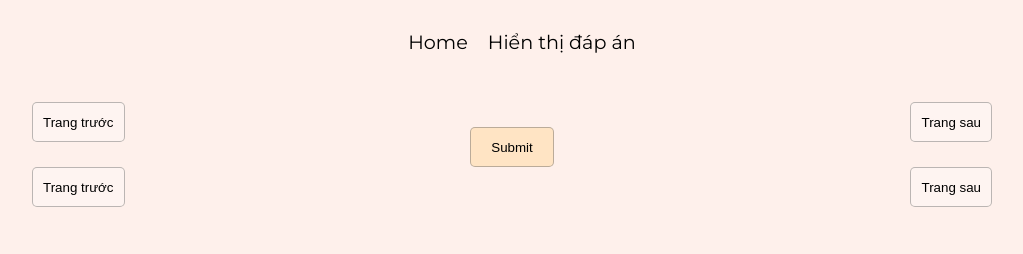
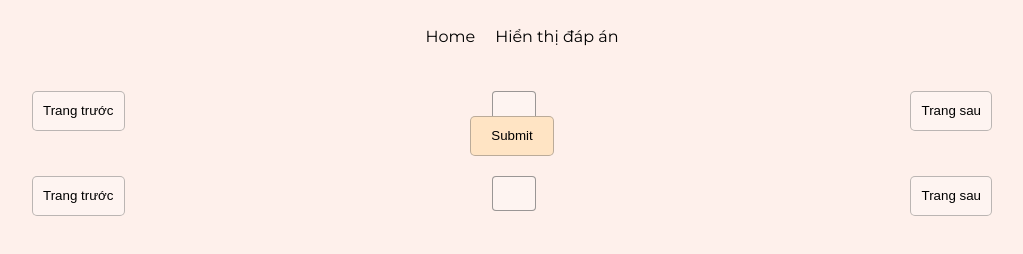
Before and after one commit to nguyen28122004/ktvm, a plain HTML site: page index.html in a window 1280 px wide. Shown: the whole page, without its empty margins (128-1151 px from the left). Drawn offline with nearby package versions, Linux system fonts and the light colour scheme; no server answers; a web font is replaced by a local one.

Commit message:
Add files via upload

```diff
--- a/index.css
+++ b/index.css
@@ -28,6 +28,7 @@ body:last-child
 
 nav
 {
+    font-size: 1rem;
     display: flex;
     flex-direction: row;
     align-items: center;
@@ -95,6 +96,7 @@ input[type="radio"]
 }
 .right-answer-box
 {
+    background-color: rgba(118, 187, 124, 0.438);
     margin-bottom: 30px;
 }
 
@@ -128,8 +130,52 @@ button.submit
     padding-left: 20px;
     padding-right: 20px;
     background-color: bisque;
+    margin-bottom: 20px;
 }
 .hidden
 {
     display: none;
 }
+
+.current-page
+{
+    display: flex;
+    flex-direction: row;
+}
+
+input.current-page-input
+{
+    font-family: 'Montserrat', sans-serif;
+    display: flex;
+    align-items: center;
+    justify-content: center;
+    padding-left: 5px;
+    box-sizing: content-box;
+    background-color: rgba(255, 255, 255, 0.308);
+    width: 35px;
+    font-size: 1rem;
+    letter-spacing: 0.2rem;
+    outline: none;
+    border: solid rgba(90, 90, 90, 0.611) 1px;
+    border-radius: 4px;
+    margin-bottom: 5px;
+    text-align: center;
+}
+.last-page
+{
+    display: inline-flex;
+    align-items: center;
+    align-content: center;
+    font-size: 1rem;
+    letter-spacing: 0.4rem;
+    padding-left: 0.4rem;
+    padding-bottom: 4px;
+    box-sizing: content-box;
+}
+
+@media only screen and (max-width: 600px) {
+    .box
+    {
+        width: 83vw;
+    }
+  }
--- a/index.html
+++ b/index.html
@@ -4,7 +4,7 @@
     <meta charset="UTF-8">
     <meta name="viewport" content="width=device-width, initial-scale=1.0">
     <link rel="stylesheet" href="./index.css">
-    <title>Kinh tế vi mô</title>
+    <title>Kinh tế vĩ mô</title>
 </head>
 <body>
     <div class="main">
@@ -17,12 +17,20 @@
 
         <div class="pageChanging">
             <button class="prevPage">Trang trước</button>
+            <div class="current-page">
+                <input type="text" class="current-page-input">
+                <span class="last-page"></span>
+            </div>
             <button class="nextPage">Trang sau</button>
         </div>
     </div>
     <button class="submit">Submit</button>
     <div class="pageChanging">
         <button class="prevPage">Trang trước</button>
+        <div class="current-page">
+            <input type="text" class="current-page-input">
+            <span class="last-page"></span>
+        </div>
         <button class="nextPage">Trang sau</button>
     </div>
 </body>
--- a/index.js
+++ b/index.js
@@ -123,6 +123,18 @@ document.getElementsByClassName('showAllAns')[0].onclick = () => {
 
 // ===========================  CHANGE PAGE ====================
 
+$('.current-page-input').val(page)
+$('.last-page').text('/ ' + (parseInt( database.length / numOfQuestionPerPage) + 1))
+
+$(".current-page-input").on("keydown",function search(e) {
+    console.log(e)
+    if(e.keyCode == 13 && e.currentTarget.value <= parseInt( database.length / numOfQuestionPerPage) + 1) {
+        let customPage = e.currentTarget.value
+        window.location.href = ("./index.html?page=" + customPage)
+    }
+});
+
+
 $('.prevPage').click(function (e) {
     if(page == 1)
         return;
@@ -134,8 +146,8 @@ $('.prevPage').click(function (e) {
 $('.nextPage').click(function (e) {
 
     console.log(database.length / numOfQuestionPerPage);
-    if(page == parseInt( database.length / numOfQuestionPerPage) )
-    return;
+    if(page == parseInt( database.length / numOfQuestionPerPage) + 1 )
+        return;
     page = page + 1
 
     window.location.href = "./index.html?page=" + page.toString()
@@ -151,7 +163,11 @@ $('.submit').click(function (e) {
     for (let i = 0; i < Math.min( numOfQuestionPerPage , database.length - (page - 1) * numOfQuestionPerPage); i++) {
         for (let j = 0; j < 4; j++) {
             if (input[i*4 + j].checked == true && ansValue[i*4 +j].innerText == database[(page - 1) * numOfQuestionPerPage + i].correct_ans[0]) {
+                label[i*4 +j].setAttribute('style', 'background:rgba(0,255,0,0.4);')
                 score = score + 1
+            }
+            else if (input[i*4 + j].checked == true && ansValue[i*4 +j].innerText != database[(page - 1) * numOfQuestionPerPage + i].correct_ans[0]) {
+                label[i*4 +j].setAttribute('style', 'background:rgba(255,0,0,0.4);')
             }
 
         }
```
